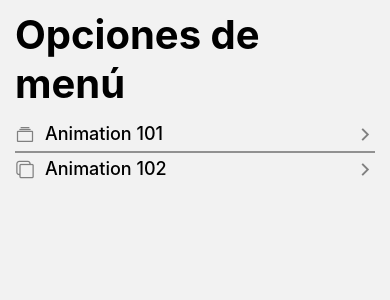
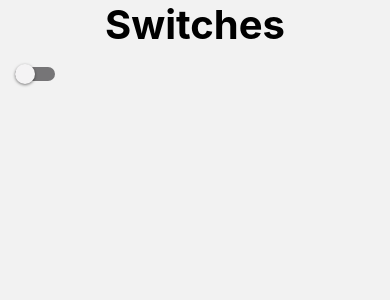
Before and after one commit to gerashdo/RNComponents, a React Native app: screen /SwitchScreen in a window 390 px wide. Shown: the top 300 px of the page. Built offline with nearby package versions, Linux system fonts and the light colour scheme.

Commit message:
Create switch base

```diff
--- /dev/null
+++ b/src/components/HeaderTitle.tsx
@@ -0,0 +1,23 @@
+
+import React from 'react'
+import { Text, View } from 'react-native'
+import { useSafeAreaInsets } from 'react-native-safe-area-context'
+import { styles } from '../theme/appTheme'
+
+interface Props {
+    title: string;
+}
+
+export const HeaderTitle = ({ title }: Props) => {
+    const { top } = useSafeAreaInsets()
+
+    return (
+        <View>
+            <Text style={{
+                ...styles.title,
+                marginTop: top,
+                marginBottom: 15
+            }}>{ title }</Text>
+        </View>
+    )
+}
--- /dev/null
+++ b/src/data/menuItems.ts
@@ -0,0 +1,21 @@
+import { MenuItem } from "../interfaces/appInterfaces";
+
+
+export const menuItems: MenuItem[] = [
+    {
+        name: 'Animation 101',
+        icon: 'albums-outline',
+        component: 'Animation101Screen'
+    },
+    {
+        name: 'Animation 102',
+        icon: 'copy-outline',
+        component: 'Animation102Screen'
+    },
+    {
+        name: 'Switch',
+        icon: 'toggle-outline',
+        component: 'SwitchScreen'
+    }
+
+]
--- a/src/navigator/Navigator.tsx
+++ b/src/navigator/Navigator.tsx
@@ -2,11 +2,13 @@ import { createStackNavigator } from '@react-navigation/stack';
 import { Animation101Screen } from '../screens/Animation101Screen';
 import { Animation102Screen } from '../screens/Animation102Screen';
 import { HomeScreen } from '../screens/HomeScreen';
+import { SwitchScreen } from '../screens/SwitchScreen';
 
 export type RootStackParamList = {
   HomeScreen: undefined;
   Animation101Screen: undefined;
   Animation102Screen: undefined;
+  SwitchScreen: undefined;
 }
 
 const Stack = createStackNavigator<RootStackParamList>();
@@ -21,6 +23,7 @@ export const Navigator = () => {
       <Stack.Screen name="HomeScreen" component={ HomeScreen } />
       <Stack.Screen name="Animation101Screen" component={ Animation101Screen } />
       <Stack.Screen name="Animation102Screen" component={ Animation102Screen } />
+      <Stack.Screen name="SwitchScreen" component={ SwitchScreen } />
     </Stack.Navigator>
   );
 }
--- a/src/screens/HomeScreen.tsx
+++ b/src/screens/HomeScreen.tsx
@@ -1,40 +1,12 @@
 import React from 'react'
-import { FlatList, Text, View } from 'react-native'
+import { FlatList, View } from 'react-native'
 import { styles } from '../theme/appTheme';
-import { useSafeAreaInsets } from 'react-native-safe-area-context';
-import { MenuItem } from '../interfaces/appInterfaces';
 import { ListMenuItem } from '../components/ListMenuItem';
+import { menuItems } from '../data/menuItems';
+import { HeaderTitle } from '../components/HeaderTitle';
 
 
-
-const menuItems: MenuItem[] = [
-    {
-        name: 'Animation 101',
-        icon: 'albums-outline',
-        component: 'Animation101Screen'
-    },
-    {
-        name: 'Animation 102',
-        icon: 'copy-outline',
-        component: 'Animation102Screen'
-    }
-
-]
-
 export const HomeScreen = () => {
-
-    const { top } = useSafeAreaInsets()
-
-    const renderListHeader = () => {
-        return (
-            <View>
-                <Text style={{
-                    ...styles.title,
-                    marginBottom: 15
-                }}>Opciones de menú</Text>
-            </View>
-        )
-    }
 
     const renderSeparator = () => {
         return (
@@ -50,16 +22,13 @@ export const HomeScreen = () => {
 
   return (
     <View
-        style={{
-            marginTop: top + 10,
-            ...styles.globalMargin
-        }}
+        style={ styles.globalMargin }
     >
         <FlatList
             data={ menuItems }
             renderItem={ ({ item }) => <ListMenuItem menuItem={ item } />}
             keyExtractor={ ( item ) => item.name }
-            ListHeaderComponent={ renderListHeader }
+            ListHeaderComponent={ <HeaderTitle title='Opciones de menú' /> }
             ItemSeparatorComponent={ renderSeparator }
         />
     </View>
--- /dev/null
+++ b/src/screens/SwitchScreen.tsx
@@ -0,0 +1,24 @@
+
+import React, { useState } from 'react'
+import { Switch, View } from 'react-native'
+import { HeaderTitle } from '../components/HeaderTitle';
+import { styles } from '../theme/appTheme';
+
+export const SwitchScreen = () => {
+
+    const [isEnabled, setIsEnabled] = useState(false);
+    const toggleSwitch = () => setIsEnabled(previousState => !previousState);
+
+  return (
+    <View style={{ flex: 1, ...styles.globalMargin }}>
+        <HeaderTitle title='Switches' />
+        <Switch
+            trackColor={{ false: '#767577', true: '#39D481' }}
+            thumbColor='#f4f3f4'
+            // ios_backgroundColor="#3e3e3e"
+            onValueChange={toggleSwitch}
+            value={isEnabled}
+      />
+    </View>
+  )
+}
--- a/src/theme/appTheme.ts
+++ b/src/theme/appTheme.ts
@@ -6,6 +6,7 @@ export const styles = StyleSheet.create({
     },
     title: {
         fontSize: 40,
-        fontWeight: 'bold'
+        fontWeight: 'bold',
+        textAlign: "center"
     }
 })
```
